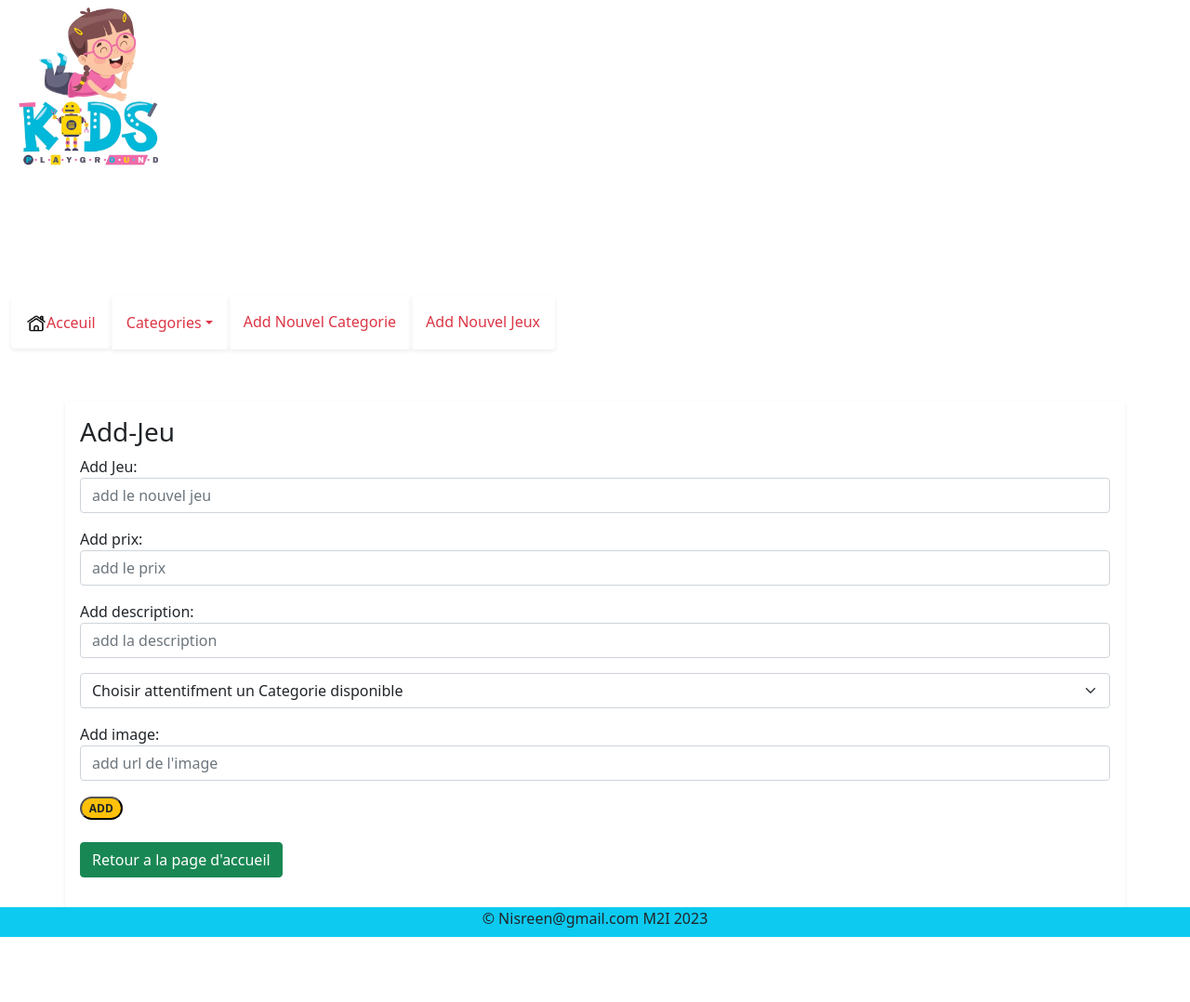
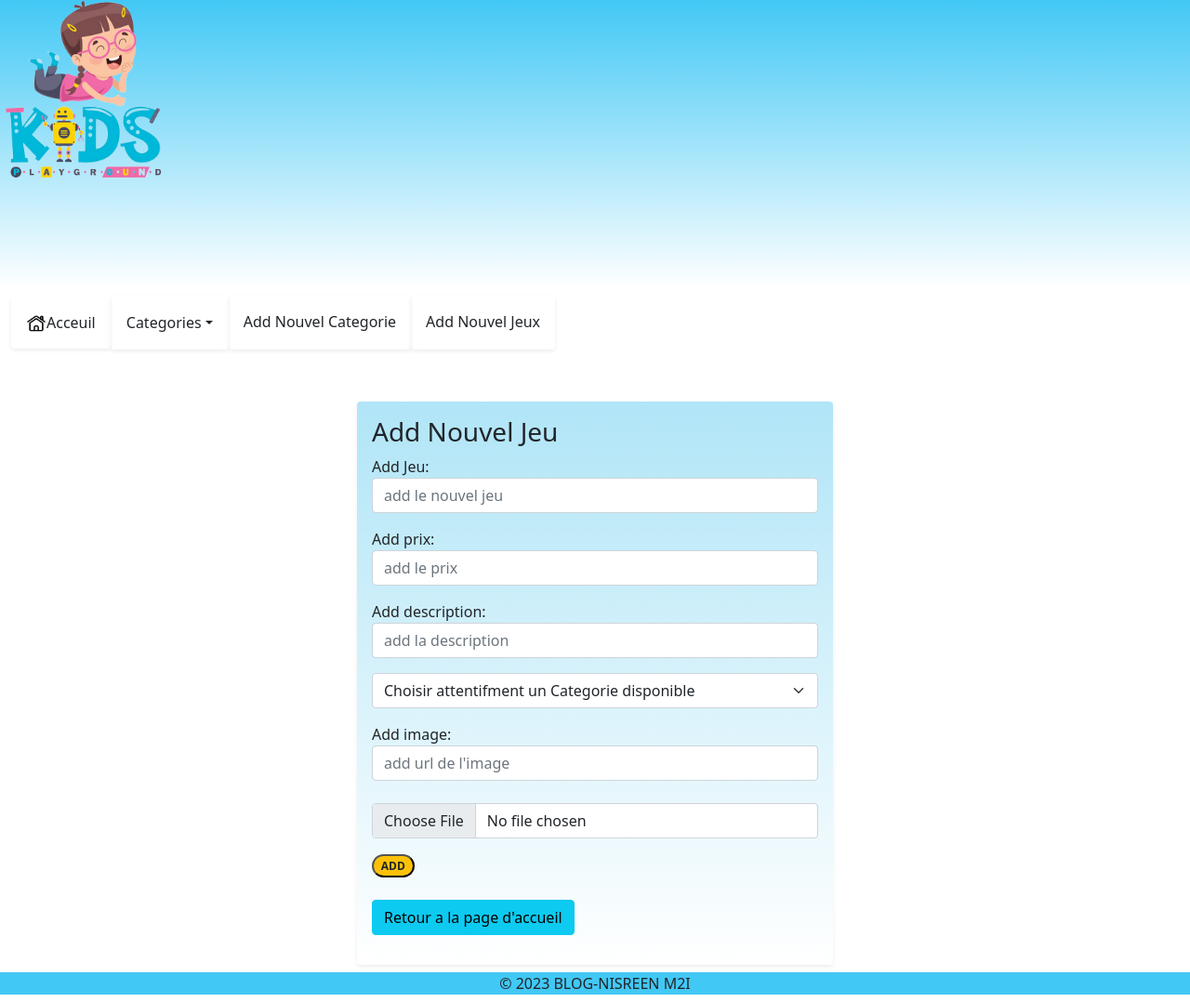
Before and after one commit to Nisreen-7/Blog-Nisreen, a PHP site: page /add-jeux.php in a window 1280 px wide; the page is wider, and only the part inside the window is pictured. Shown: that part at 93% size. Before the commit the page ends 1008 px from the top of that part, so only its background shows below. Run offline with PHP 8.4, Linux system fonts and the light colour scheme; data comes from the database, SQL or seed files in the repository.

Commit message:
commit final

```diff
--- a/public/add-jeux.php
+++ b/public/add-jeux.php
@@ -24,16 +24,35 @@ $category = $repocategorie->listCategorie();
         integrity="sha384-ENjdO4Dr2bkBIFxQpeoTz1HIcje39Wm4jDKdf19U8gI4ddQ3GYNS7NTKfAdVQSZe"
         crossorigin="anonymous"></script>
     <title>ADD JEU</title>
+    <style>
+        div.NN {
+            width: 40%;
+            background-image: linear-gradient(180deg, #b0e5f7, white);
+
+        }
+
+        header {
+            background-image: linear-gradient(180deg, #42c8f5, white);
+        }
+
+        .footer {
+            background-color: #42c8f5;
+
+        }
+        .footer {
+            background-color: #42c8f5;
+        }
+    </style>
 </head>
 
 <body>
     <!-- partie commun avec les page -->
     <header class="row" height="50px">
         <div class="col-2">
-            <img src="images/logo3.avif" class="img-fluid rounded " alt="hello" />
+            <img src="images/logo.png" class="img-fluid rounded " alt="hello" />
         </div>
         <div class="col-10">
-            <marquee style="color:#00BFFF;line-height:200px">
+            <marquee style="color:#000;line-height:200px">
                 <p class="marquee-item fs-3 fst-italic p-5 mb-2 ">
                     Bienvenue dans un BLOG-NISREEN pour trouver toutes les jeux d'enfants
             </marquee>
@@ -42,35 +61,35 @@ $category = $repocategorie->listCategorie();
 
 
     <!-- menu categorie -->
-    <nav class="navbar navbar-expand-lg">
-        <div class="container-fluid">
+    <nav class="navbar navbar-expand-lg navbar-light">
+        <div class="container-fluid ">
             <button class="navbar-toggler" type="button" data-bs-toggle="collapse" data-bs-target="#navbarNavAltMarkup"
                 aria-controls="navbarNavAltMarkup" aria-expanded="false" aria-label="Toggle navigation">
                 <span class="navbar-toggler-icon" id="navbarNavAltMarkup"></span>
             </button>
             <a href="index.php"
-                class=" text-decoration-none shadow-sm p-3 mb-5 bg-body-tertiary rounded link-danger link-opacity-100-hover"><img
+                class=" text-decoration-none shadow-sm p-3 mb-5 bg-body-tertiary rounded text-dark link-hover"><img
                     src="images/home.png" class="img-icon " width="22px" height="22px">Acceuil</a>
 
             <div class="collapse navbar-collapse" id="navbarNavAltMarkup">
                 <div class="navbar-nav">
                     <button
-                        class="shadow-sm p-3 mb-5 bg-body-tertiary rounded link-danger link-opacity-100-hover btn dropdown-toggle offset"
+                        class="shadow-sm p-3 mb-5 bg-body-tertiary rounded text-dark link-hover btn dropdown-toggle offset"
                         type="button" data-bs-toggle="dropdown" aria-expanded="false">Categories</button>
                     <ul class="dropdown-menu">
                         <?php foreach ($category as $item) {
                             ?>
                             <li><a href="index.php?id=<?= $item->getId() ?>"
-                                    class=" dropdown-item nav-link shadow-sm p-3 mb-5 bg-body-tertiary rounded link-danger link-opacity-100-hover ">
+                                    class=" dropdown-item nav-link shadow-sm p-3 mb-5 bg-body-tertiary rounded text-dark link-hover ">
                                     <?= $item->getName() ?>
                                 </a></li>
                         <?php } ?>
                     </ul>
                     <a href="add-categorie.php"
-                        class=" text-decoration-none shadow-sm p-3 mb-5 bg-body-tertiary rounded link-danger link-opacity-100-hover">Add
+                        class=" text-decoration-none shadow-sm p-3 mb-5 bg-body-tertiary rounded text-dark link-hover">Add
                         Nouvel Categorie</a>
                     <a href="#"
-                        class=" text-decoration-none shadow-sm p-3 mb-5 bg-body-tertiary rounded link-danger link-opacity-100-hover">Add
+                        class=" text-decoration-none shadow-sm p-3 mb-5 bg-body-tertiary rounded text-dark link-hover">Add
                         Nouvel Jeux</a>
 
                 </div>
@@ -79,12 +98,12 @@ $category = $repocategorie->listCategorie();
     </nav>
 
     <!-- partie form de ajouter un nouvel jeu -->
-    <div class="container shadow-sm p-3 ml-5 bg-body-tertiary rounded">
+    <div class=" NN container shadow-sm p-3 ml-5 bg-body-tertiary rounded">
 
-        <h3>Add-Jeu</h3>
+        <h3>Add Nouvel Jeu</h3>
         <form action="#" method="post">
             <div class="mb-3">
-                <label for="label">Add Jeu: </label>
+                <label for="label rounded">Add Jeu: </label>
                 <input type="text" name="label" class="form-control " placeholder="add le nouvel jeu" required>
             </div>
             <div class="mb-3">
@@ -97,9 +116,6 @@ $category = $repocategorie->listCategorie();
                     required>
             </div>
             <div class="mb-3">
-
-
-
                 <select name="id_categorie" class="form-select" aria-label="Add categorie:">
                     <option disabled selected>Choisir attentifment un Categorie disponible</option>
                     <?php foreach ($category as $key => $item) {
@@ -112,11 +128,13 @@ $category = $repocategorie->listCategorie();
             </div>
             <div class="mb-3">
                 <label for="image">Add image: </label>
-                <input type="text" name="image" class="form-control " placeholder="add url de l'image" required>
+                <input type="text" name="image" class="form-control " placeholder="add url de l'image"><br>
+                <input type="file" name="image" class="form-control " placeholder="add url de l'image">
+
             </div>
 
             <button type="submit" class="badge rounded-pill bg-warning text-dark"> ADD </button><br><br>
-            <a class="card-link btn btn-success mb-3" href="index.php">Retour a la page
+            <a class="card-link btn btn-info mb-3" href="index.php">Retour a la page
                 d'accueil</a>
         </form>
         <?php
@@ -125,7 +143,7 @@ $category = $repocategorie->listCategorie();
 
             $nouveljeux = new Jeux($_POST['label'], intval($_POST['prix']), $_POST['description'], $_POST['image'], intval($_POST['id_categorie']), 0);
             $repo->postArticle($nouveljeux);
-            echo '<p class="text-success">Vous avez ajouter un nouvel jeu avec' . $nouveljeux->getId() . '</p>';
+            echo '<p class="text-success">Vous avez ajouter un nouvel jeu avec ID' . $nouveljeux->getId() . '</p>';
         }
         ?>
     </div>
@@ -135,7 +153,7 @@ $category = $repocategorie->listCategorie();
 
 
     <div class="footer">
-        <p class="text-center pb-2 bg-info">&copy; Nisreen@gmail.com M2I 2023</p>
+        <p class="text-center mb-2 mt-2 "> &copy; 2023 BLOG-NISREEN M2I </p>
     </div>
 </body>
 
```
Also changed, not shown: public/add-categorie.php (+30 -12 lines), public/index.php (+28 -11 lines), public/single-jeux.php (+18 -3 lines), ClassDiagram.jpg (added), public/images/logo.png (added), public/images/logo.svg (deleted), public/images/logo1.svg (deleted), public/images/logo3.avif (deleted), 2 other files.
